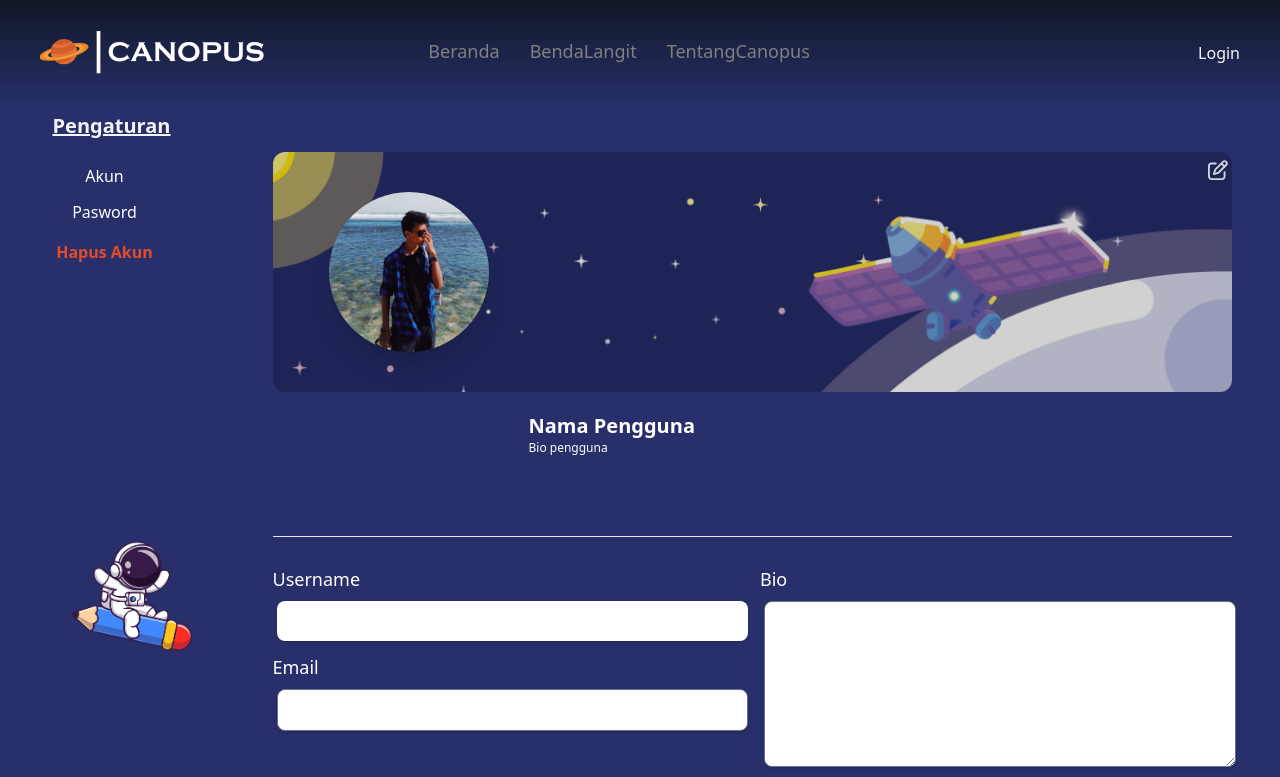
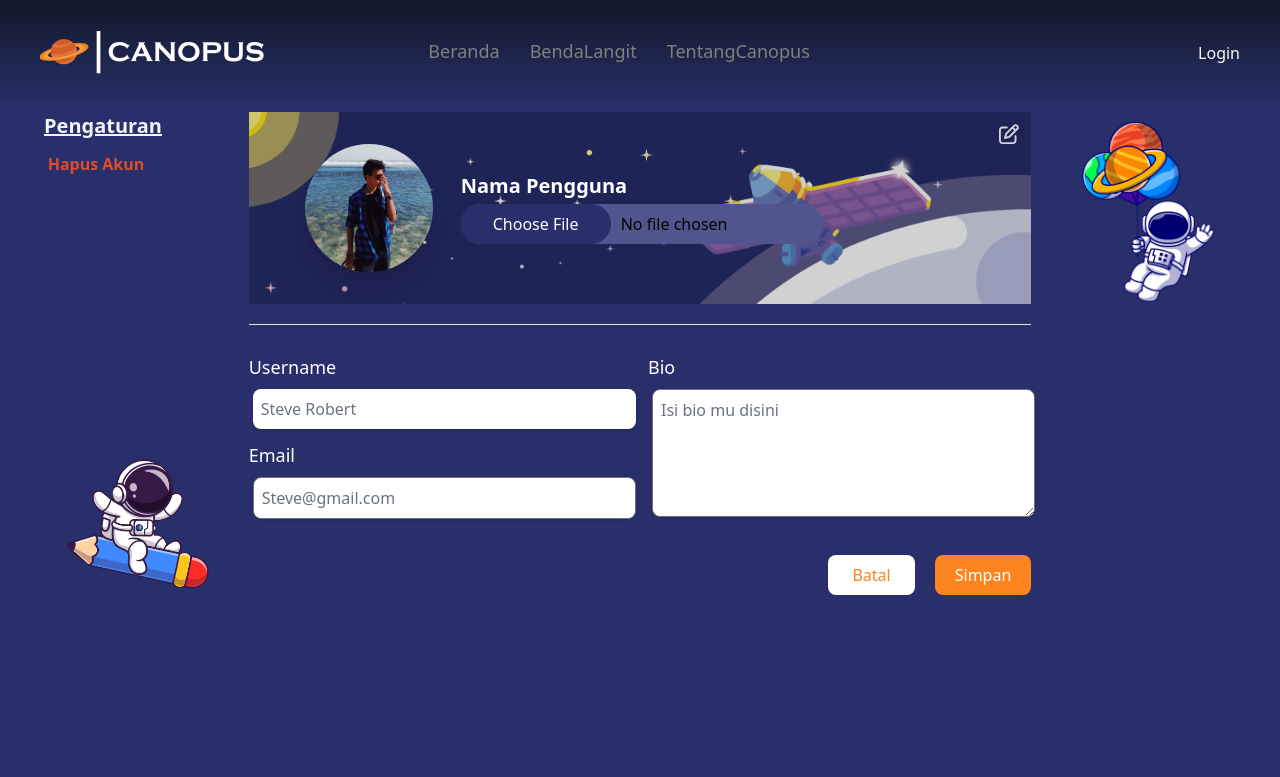
Before and after one commit to SaefulA0/canopus-web, a Next.js app: page /profile/pengaturanProfile in a window 1280 px wide. Shown: the top 777 px of the page. Built offline with nearby package versions, Linux system fonts and the light colour scheme; no server answers.

Commit message:
Perbaikan halaman pengaturan profile (done)

```diff
--- a/pages/profile/pengaturanProfile.js
+++ b/pages/profile/pengaturanProfile.js
@@ -8,18 +8,12 @@ export default function pengaturanProfile() {
       <main>
         {/* Bagian tentang canopus */}
         <section className="h-auto bg-mainColor py-28 px-10 justify-center">
-          <div className="flex flex-wrap justify-center">
+          <div className="flex flex-row">
             {/* side bar */}
-            <div className="justify-center mr-12">
+            <div className="basis-1/5">
               <h1 className="font-bold text-xl ml-1 text-gray-100 title-font underline">Pengaturan</h1>
               <div className="items-center">
-                  <button className="py-1 rounded-lg w-28  mt-5 block text-white hover:bg-opacity-90 hover:bg-[#FF9636] hover:shadow-lg">
-                    Akun
-                  </button>
-                  <button className="py-1 rounded-lg w-28  mt-1 block text-white hover:bg-opacity-90 hover:bg-[#FF9636] hover:shadow-lg">
-                    Pasword
-                  </button>
-                  <button className="py-1 px-1 font-bold rounded-lg w-28 text-center mt-2 block hover:border text-secondColorHover hover:bg-opacity-90 hover:bg-secondColorHover hover:text-white hover:shadow-lg">
+                      <button className="py-1 px-1 font-bold rounded-lg w-28 text-center mt-2 block text-secondColorHover hover:bg-opacity-90 hover:bg-secondColorHover hover:text-white hover:shadow-lg">
                         Hapus Akun
                       </button>
               </div>
@@ -29,41 +23,62 @@ export default function pengaturanProfile() {
                           width={300}
                           height={300}
                           priority
-                      className="w-44 h-44 sm:mt-60"
+                          className="w-52 sm:mt-60"
                         />
             </div>
             {/* akhir side bar */}
-
-
+            <div className="basis-3/4">
               {/* konten pengaturan */}
             {/* bagian foto cover */}
-            <div className="">
-              <svg xmlns="http://www.w3.org/2000/svg" viewBox="0 0 512 512" className="fill-gray-300 h-5 w-5 absolute mr-12 mt-12 right-1">
-                <path d="M373.1 24.97C401.2-3.147 446.8-3.147 474.9 24.97L487 37.09C515.1 65.21 515.1 110.8 487 138.9L289.8 336.2C281.1 344.8 270.4 351.1 258.6 354.5L158.6 383.1C150.2 385.5 141.2 383.1 135 376.1C128.9 370.8 126.5 361.8 128.9 353.4L157.5 253.4C160.9 241.6 167.2 230.9 175.8 222.2L373.1 24.97zM440.1 58.91C431.6 49.54 416.4 49.54 407 58.91L377.9 88L424 134.1L453.1 104.1C462.5 95.6 462.5 80.4 453.1 71.03L440.1 58.91zM203.7 266.6L186.9 325.1L245.4 308.3C249.4 307.2 252.9 305.1 255.8 302.2L390.1 168L344 121.9L209.8 256.2C206.9 259.1 204.8 262.6 203.7 266.6zM200 64C213.3 64 224 74.75 224 88C224 101.3 213.3 112 200 112H88C65.91 112 48 129.9 48 152V424C48 446.1 65.91 464 88 464H360C382.1 464 400 446.1 400 424V312C400 298.7 410.7 288 424 288C437.3 288 448 298.7 448 312V424C448 472.6 408.6 512 360 512H88C39.4 512 0 472.6 0 424V152C0 103.4 39.4 64 88 64H200z"/></svg>
+            <div>
+              <div className="relative bg-profileBG w-full h-48 bg-cover">
+                      <div className="flex items-center">
                         <Image
                             src="/imgs/developer/dafa.png"
                             alt="profile 1"
                             width={300}
                             height={300}
                             priority
-                      className="w-40 h-40 absolute mt-20 ml-14 rounded-full shadow-xl"
+                            className="w-32 h-32 ml-14 rounded-full shadow-xl items-center my-8"
                           />
-                    <Image
+                        <div className="ml-7">
+                            <h1 className="font-bold text-xl text-white">Nama Pengguna</h1>
+                              <div className="relative bg-thirdColor py-2 px-24 mt-1 rounded-full">
+                                <button className="bg-mainColor z-20 py-2 px-8 absolute rounded-full text-white left-0 top-0">
+                                  <p>Choose File</p>
+                                </button>
+                                <p className="ml-16">No file chosen</p>
+                              <div className="">
+
+                            </div>
+                            </div>
+                            {/* <p className="text-xs text-white">Bio pengguna</p>                  */}
+                        </div>
+                      </div>
+                      <button>
+                        <svg xmlns="http://www.w3.org/2000/svg" viewBox="0 0 512 512" className="fill-gray-300 h-5 w-5 absolute top-3 right-3">
+                          <path d="M373.1 24.97C401.2-3.147 446.8-3.147 474.9 24.97L487 37.09C515.1 65.21 515.1 110.8 487 138.9L289.8 336.2C281.1 344.8 270.4 351.1 258.6 354.5L158.6 383.1C150.2 385.5 141.2 383.1 135 376.1C128.9 370.8 126.5 361.8 128.9 353.4L157.5 253.4C160.9 241.6 167.2 230.9 175.8 222.2L373.1 24.97zM440.1 58.91C431.6 49.54 416.4 49.54 407 58.91L377.9 88L424 134.1L453.1 104.1C462.5 95.6 462.5 80.4 453.1 71.03L440.1 58.91zM203.7 266.6L186.9 325.1L245.4 308.3C249.4 307.2 252.9 305.1 255.8 302.2L390.1 168L344 121.9L209.8 256.2C206.9 259.1 204.8 262.6 203.7 266.6zM200 64C213.3 64 224 74.75 224 88C224 101.3 213.3 112 200 112H88C65.91 112 48 129.9 48 152V424C48 446.1 65.91 464 88 464H360C382.1 464 400 446.1 400 424V312C400 298.7 410.7 288 424 288C437.3 288 448 298.7 448 312V424C448 472.6 408.6 512 360 512H88C39.4 512 0 472.6 0 424V152C0 103.4 39.4 64 88 64H200z"/></svg>
+                      </button>
+
+              </div>
+
+                {/* <Image
                       src="/imgs/backgroundProfile/bg-profile1.png"
                       alt="profile 1"
                       width={967}
                       height={242}
                       priority
                       className="w-auto h-60 mt-10 rounded-xl"
-                    />
+                    /> */}
+
+
                     {/* akhir foto cover */}
 
               {/* bagian header informasi akun */}
               <div className="border-b flex">
                 <div className=" mt-5">
 
-                    <h1 className="font-bold text-xl pl-64 text-white">Nama Pengguna</h1>
-                    <p className="text-xs pl-64 pb-20 text-white">Bio pengguna</p>
+
 
                 </div>
               </div>
@@ -79,6 +94,7 @@ export default function pengaturanProfile() {
                         name="username"
                         type="username"
                         id="username"
+                        placeholder="Steve Robert"
                         className="py-2 px-2 ml-1 w-full mt-2 rounded-lg bg-white shadow text-thirdColor"
                       />
                     </label>
@@ -89,11 +105,11 @@ export default function pengaturanProfile() {
                         name="email"
                         type="email"
                         id="email"
+                        placeholder="Steve@gmail.com"
                         className="py-2 px-2 ml-1 w-full mt-2 rounded-lg bg-white shadow text-thirdColor"
                         />
                       </label>
                 </div>
-
 
                 {/* bagian bio */}
                 <div className="basis-2/3 ml-2">
@@ -103,12 +119,13 @@ export default function pengaturanProfile() {
                       name="bio"
                       type="bio"
                       id="bio"
-                      className="py-2 px-2 ml-1 w-full h-full mt-2 rounded-lg bg-white shadow text-thirdColor"
+                      placeholder="Isi bio mu disini"
+                      className="py-2 px-2 ml-1 w-full h-32 mt-2 rounded-lg bg-white shadow text-thirdColor"
                       />
                     </label>
                 </div>
               </div>
-              <div className="flex justify-end gap-5 mt-12">
+              <div className="flex justify-end gap-5 mt-8">
                 <button className="px-6 py-2 rounded-lg text-center text-secondColor bg-white hover:bg-gray-300">
                   Batal
                 </button>
@@ -172,6 +189,17 @@ export default function pengaturanProfile() {
             </div>
             {/* akhir konten pengaturan */}
             </div>
+            <div className="basis-1/5">
+              <Image
+                src="/imgs/astronout/astro7.png"
+                alt="astro 7"
+                width={300}
+                height={300}
+                priority
+                className="w-96 mx-auto mt-2 ml-4"
+                />
+            </div>
+          </div>
         </section>
         {/* akhir bagian tentang canopus */}
       </main>
--- a/tailwind.config.js
+++ b/tailwind.config.js
@@ -10,6 +10,7 @@ module.exports = {
   theme: {
     extend: {
       backgroundImage: {
+        profileBG: "url(../public/imgs/backgroundProfile/bg-profile1.png)",
         planetBG: "url(../public/imgs/background/bg-konten.png)",
         heroBG: "url(../public/imgs/background/bg-home.png)",
         homeAboutBG: "url(../public/imgs/background/bg-about1.png)",
```
Lines whose indentation alone changed are shown as unchanged.
